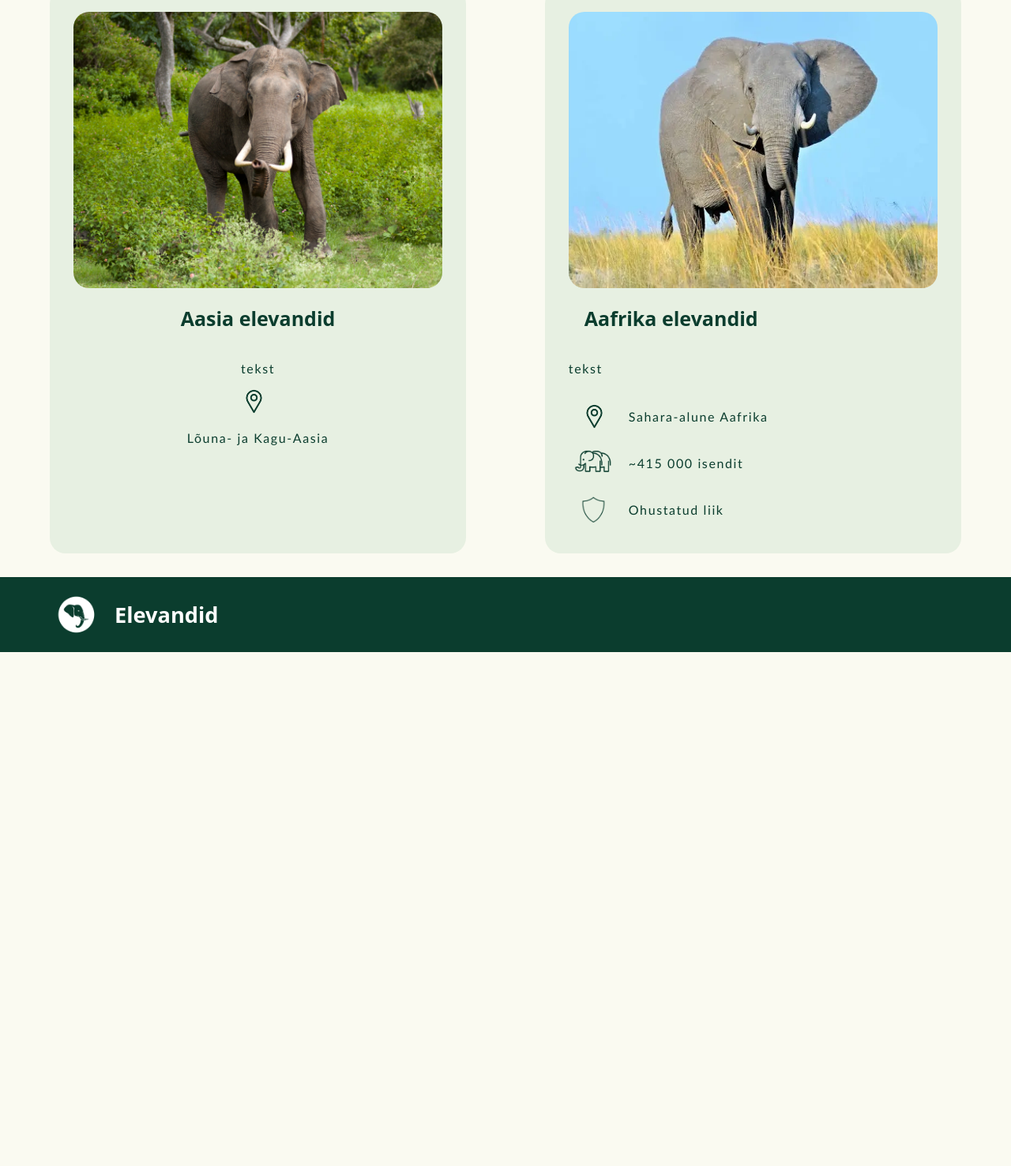
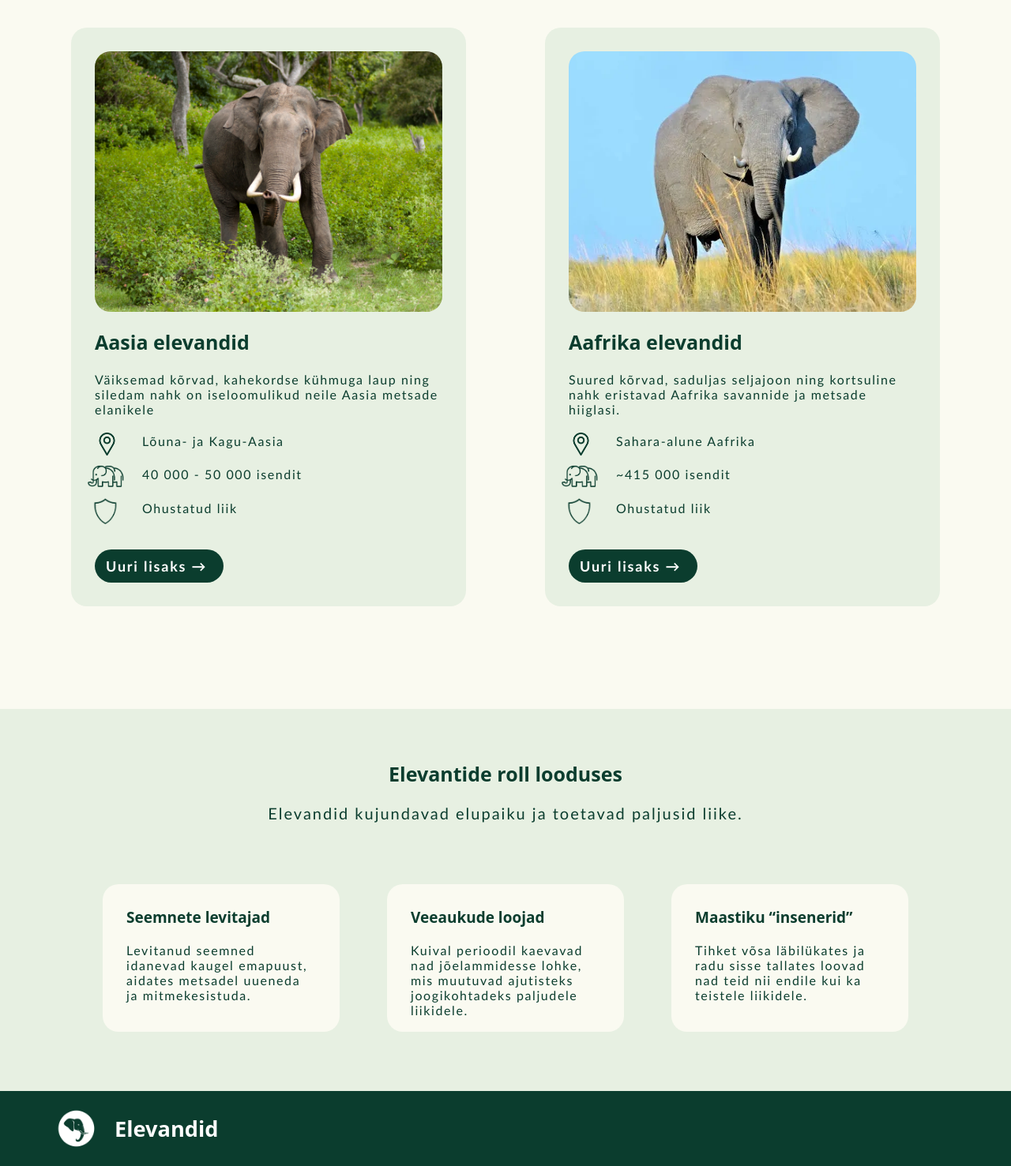
Before and after one commit to palgidenis/veebileht, a plain HTML site: page main.html in a window 1280 px wide. Shown: the part 694-2171 px from the top of the page at 79% size. Before the commit the page ends 1520 px from the top, so only its background shows below. Drawn offline with Linux system fonts and the light colour scheme.

Commit message:
pealeht valmis

```diff
--- a/main.css
+++ b/main.css
@@ -1,8 +1,9 @@
+
 .hero {
   background-image:
   linear-gradient(rgba(0, 0, 0, 0.189), rgba(240, 212, 178, 0.205)),
   url("img/hero-pilt.png");
-	min-height: 350px;
+	min-height: 400px;
 	background-size: cover;
   background-position: center;
   background-repeat: no-repeat;
@@ -61,73 +62,51 @@
 	display: flex;
 	justify-content: center;
 	gap: 40px;
+	flex-wrap: wrap;
+	padding-bottom: 100px;
 }
 
-.kiirvõrdlus-aasia h2{
+.kiirvõrdlus-kaart h2{
 	color: #0b3d2e;
 	font-weight: bold;
 	font-family: system-ui, -apple-system, BlinkMacSystemFont, 'Segoe UI', Roboto, Oxygen, Ubuntu, Cantarell, 'Open Sans', 'Helvetica Neue', sans-serif;
 	font-size: 25px;
 }
 
-.kiirvõrdlus-aafrika h2{
-	color: #0b3d2e;
-	font-weight: bold;
-	font-family: system-ui, -apple-system, BlinkMacSystemFont, 'Segoe UI', Roboto, Oxygen, Ubuntu, Cantarell, 'Open Sans', 'Helvetica Neue', sans-serif;
-	font-size: 25px;
-	padding-left: 20px;
-}
-
-.kiirvõrdlus-aafrika-pilt {
+.kiirvõrdlus-pilt {
 	height: 350px;
 	width: auto;
 	border-radius: 20px;
+	width: 100%;
+	height: auto;
+	display: block;
 }
 
-.kiirvõrdlus-aasia-pilt {
-	height: 350px;
-	width: auto;
-	border-radius: 20px;
-}
-
-.kiirvõrdlus-aasia {
+.kiirvõrdlus-kaart {
 	padding: 30px 30px;
 	background-color: #E7F0E2;
 	margin: 30px;
 	display: flex;
 	flex-direction: column;
-	align-items: center;
-	text-align: center	;
+	align-items: stretch;
+	text-align: left;
 	border-radius: 20px;
+	width: 100%;
+	max-width: 500px;
+  box-sizing: border-box;
 }
 
-.kiirvõrdlus-aafrika {
-	padding: 30px 30px;
-	background-color: #E7F0E2;
-	margin: 30px;
-	display: flex;
-	flex-direction: column;
-	align-items: flex-start;
-	text-align: center;
-	border-radius: 20px;
-}
-
-.kiirvõrdlus-aafrika p {
+.kiirvõrdlus-kaart p {
 	color: #0b3d2e;
 	letter-spacing: 0.1em;
 	font-family:'Trebuchet MS', 'Lucida Sans Unicode', 'Lucida Grande', 'Lucida Sans', Arial, sans-serif;
+	margin: 0 0 8px 0;
 }
 
 .kiirvõrdlus-asukoht-logo {
 	height: 33px;
 	width: auto;
 	padding-right: 10px;
-}
-
-.kiirvõrdlus-aasia p {
-	color: #0b3d2e;
-	letter-spacing: 0.1em;
-	font-family:'Trebuchet MS', 'Lucida Sans Unicode', 'Lucida Grande', 'Lucida Sans', Arial, sans-serif;
 }
 
 .kiirvõrdlus-populatsioon-logo {
@@ -142,16 +121,35 @@
 	padding-right: 13px;
 }
 
+.kiirvõrdlus-kaart a {
+  color: white;
+	background-color: #0B3D2E;
+  text-decoration: none;
+  font-weight: 600;
+  padding: 10px 14px;
+  font-size: 1.125rem;
+  letter-spacing: 0.1em;
+  font-family:'Trebuchet MS', 'Lucida Sans Unicode', 'Lucida Grande', 'Lucida Sans', Arial, sans-serif;
+  transition: opacity 0.2s ease;
+	width: 135px;
+	height: auto;
+	margin-top: 24px;
+	border-radius: 25px;
+}
+
+.kiirvõrdlus-kaart a:hover {
+  opacity: 75%;
+}
+
 .asukoht-populatsioon-ohustatud {
   display: grid;
-  grid-template-columns: 36px 1fr;
+  grid-template-columns: 40px 1fr;
   column-gap: 20px;
   row-gap: 8px;
   align-items: center;
   justify-items: start;
   width: 100%;
   margin-top: 10px;
-	padding-left: 20px;
 }
 
 .asukoht-populatsioon-ohustatud .kiirvõrdlus-asukoht,
@@ -163,3 +161,64 @@
 .asukoht-populatsioon-ohustatud img {
   justify-self: center;
 }
+
+.roll {
+	background-color: #E7F0E2;
+	display: flex;
+	justify-content: center;
+	gap: 40px;
+	flex-wrap: wrap;
+	padding: 45px 0px;
+}
+
+.roll-kaart {
+	background-color: #fafaf1;
+	padding: 10px 30px;
+	margin: 30px;
+	display: flex;
+	flex-direction: column;
+	align-items: stretch;
+	text-align: left;
+	border-radius: 20px;
+	width: 100%;
+	max-width: 300px;
+  box-sizing: border-box;
+}
+
+.roll-kaart p {
+	color: #0b3d2e;
+	letter-spacing: 0.1em;
+	font-family:'Trebuchet MS', 'Lucida Sans Unicode', 'Lucida Grande', 'Lucida Sans', Arial, sans-serif;
+	margin: 0 0 8px 0;
+}
+
+.roll-intro p{
+	color: #0b3d2e;
+	letter-spacing: 0.1em;
+	font-family:'Trebuchet MS', 'Lucida Sans Unicode', 'Lucida Grande', 'Lucida Sans', Arial, sans-serif;
+	margin: 0 0 8px 0;
+	font-size: 20px;
+}
+
+.roll h2 {
+	color: #0b3d2e;
+	font-weight: bold;
+	font-family: system-ui, -apple-system, BlinkMacSystemFont, 'Segoe UI', Roboto, Oxygen, Ubuntu, Cantarell, 'Open Sans', 'Helvetica Neue', sans-serif;
+	font-size: 25px;
+}
+
+.roll h3 {
+	color: #0b3d2e;
+	font-weight: bold;
+	font-family: system-ui, -apple-system, BlinkMacSystemFont, 'Segoe UI', Roboto, Oxygen, Ubuntu, Cantarell, 'Open Sans', 'Helvetica Neue', sans-serif;
+	font-size: 19px;
+}
+
+.rollid {
+	display: flex;
+	justify-content: center;
+}
+
+.roll-intro {
+	text-align: center;
+}
--- a/main.html
+++ b/main.html
@@ -36,20 +36,31 @@
   </section>
 
   <section class="kiirvõrdlus">
-    <div class="kiirvõrdlus-aasia">
-      <img src="img/aasia elevant2.jpg" alt="loading" class="kiirvõrdlus-aasia-pilt">
+    <div class="kiirvõrdlus-kaart">
+      <img src="img/aasia elevant2.jpg" alt="loading" class="kiirvõrdlus-pilt">
       <h2>Aasia elevandid</h2>
-      <p>tekst</p>
-      <div class="kiirvõrdlus-asukoht">
-        <img src="img/asukoht.png" alt="loading" class="kiirvõrdlus-asukoht-logo">
-        <p>Lõuna- ja Kagu-Aasia</p>
+      <p>Väiksemad kõrvad, kahekordse kühmuga laup ning siledam nahk on iseloomulikud neile Aasia metsade elanikele</p>
+      <div class="asukoht-populatsioon-ohustatud">
+        <div class="kiirvõrdlus-asukoht">
+          <img src="img/asukoht.png" alt="loading" class="kiirvõrdlus-asukoht-logo">
+          <p>Lõuna- ja Kagu-Aasia</p>
+        </div>
+        <div class="kiirvõrdlus-populatsioon">
+          <img src="img/populatsioon.png" alt="loading" class="kiirvõrdlus-populatsioon-logo">
+          <p>40 000 - 50 000 isendit </p>
+        </div>
+        <div class="kiirvõrdlus-ohustatud">
+          <img src="img/ohustatud2.png" alt="loading" class="kiirvõrdlus-ohustatud-logo">
+          <p>Ohustatud liik</p>
+        </div>
+        <a href="aasia_elevant.html">Uuri lisaks →</a>
       </div>
     </div>
 
-    <div class="kiirvõrdlus-aafrika">
-      <img src="img/aafrika savannielevant.webp" alt="loading" class="kiirvõrdlus-aafrika-pilt">
+    <div class="kiirvõrdlus-kaart">
+      <img src="img/aafrika savannielevant.webp" alt="loading" class="kiirvõrdlus-pilt">
       <h2>Aafrika elevandid</h2>
-      <p>tekst</p>
+      <p>Suured kõrvad, saduljas seljajoon ning kortsuline nahk eristavad Aafrika savannide ja metsade hiiglasi.</p>
       <div class="asukoht-populatsioon-ohustatud">
         <div class="kiirvõrdlus-asukoht">
           <img src="img/asukoht.png" alt="loading" class="kiirvõrdlus-asukoht-logo">
@@ -60,9 +71,31 @@
           <p>~415 000 isendit </p>
         </div>
         <div class="kiirvõrdlus-ohustatud">
-          <img src="img/ohustatud.png" alt="loading" class="kiirvõrdlus-ohustatud-logo">
+          <img src="img/ohustatud2.png" alt="loading" class="kiirvõrdlus-ohustatud-logo">
           <p>Ohustatud liik</p>
         </div>
+        <a href="aafrika_elevant.html">Uuri lisaks →</a>
+      </div>
+    </div>
+  </section>
+
+  <section class="roll">
+    <div class="roll-intro">
+      <h2>Elevantide roll looduses</h2>
+      <p>Elevandid kujundavad elupaiku ja toetavad paljusid liike.</p>
+    </div>
+    <div class="rollid">
+      <div class="roll-kaart">
+        <h3>Seemnete levitajad</h3>
+        <p>Levitanud seemned idanevad kaugel emapuust, aidates metsadel uueneda ja mitmekesistuda.</p>
+      </div>
+      <div class="roll-kaart">
+        <h3>Veeaukude loojad</h3>
+        <p>Kuival perioodil kaevavad nad jõelammidesse lohke, mis muutuvad ajutisteks joogikohtadeks paljudele liikidele.</p>
+      </div>
+      <div class="roll-kaart">
+        <h3>Maastiku “insenerid”</h3>
+        <p>Tihket võsa läbilükates ja radu sisse tallates loovad nad teid nii endile kui ka teistele liikidele.</p>
       </div>
     </div>
   </section>
```
Also changed, not shown: aafrika_elevant.html (+1 -1 lines), img/ohustatud2.png (added), päis.css (line endings or trailing spaces).
